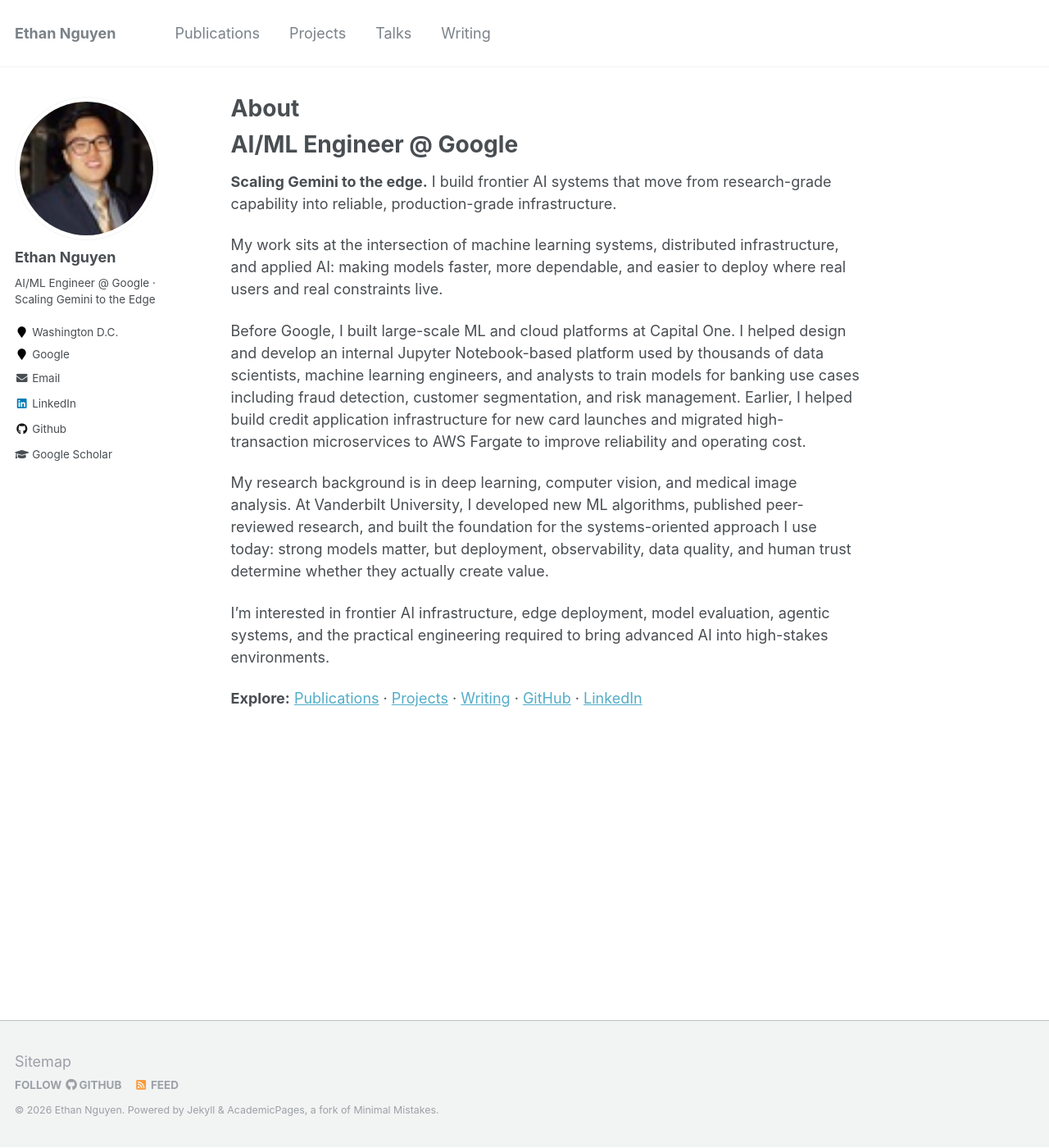
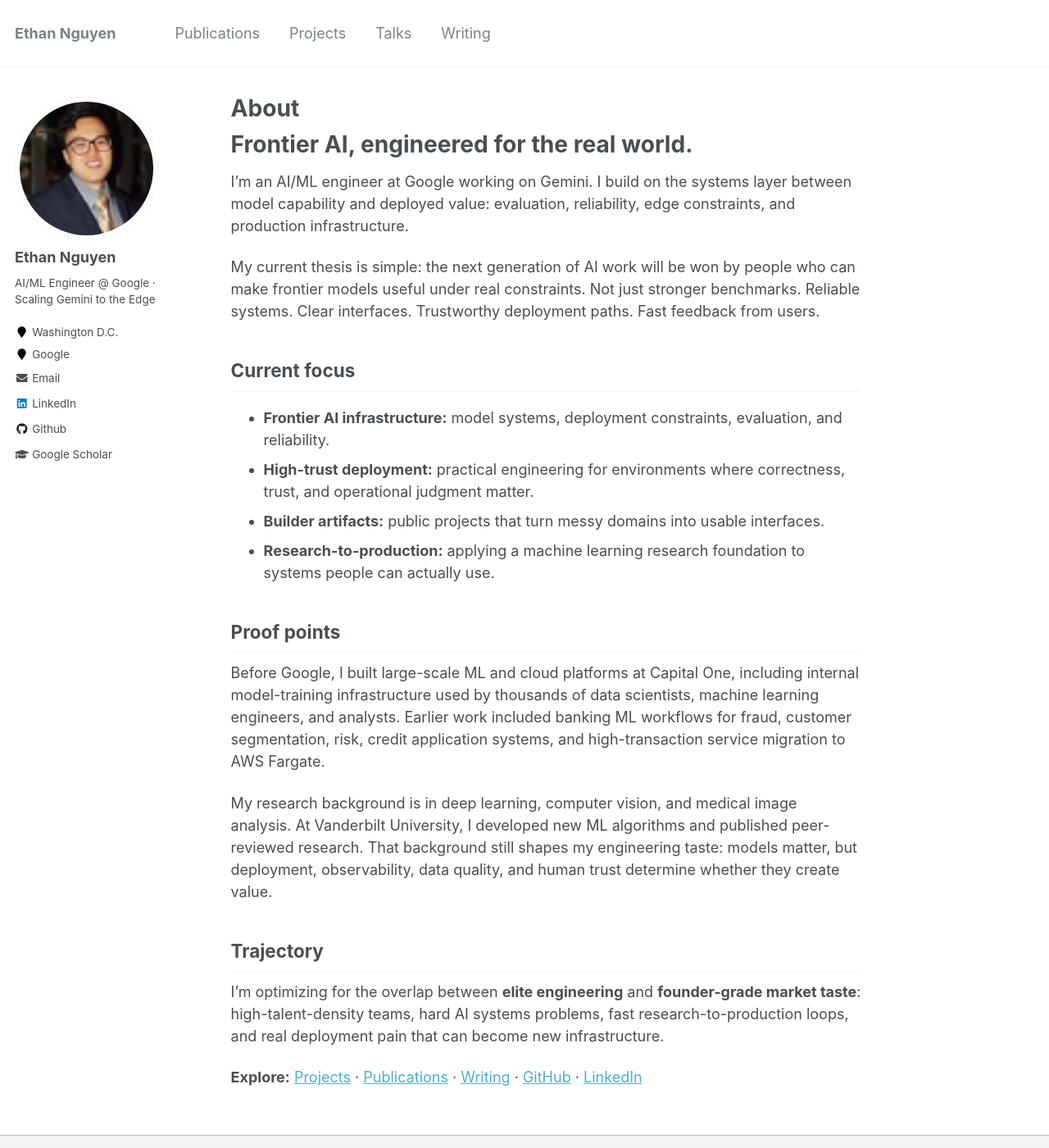
Before and after one commit to EthanHNguyen/ethanhnguyen.github.io, a Jekyll site: the page built from _pages/about.md, in a window 1280 px wide and 1400 px high. Shown: the whole window at 82% size. Built offline with Jekyll 4.4.1, drawn with Linux system fonts in a browser that asks for light colours.

Commit message:
Update homepage from brand strategy brief

```diff
--- a/_pages/about.md
+++ b/_pages/about.md
@@ -8,16 +8,27 @@ redirect_from:
   - /about.html
 ---
 
-# AI/ML Engineer @ Google
+# Frontier AI, engineered for the real world.
 
-**Scaling Gemini to the edge.** I build frontier AI systems that move from research-grade capability into reliable, production-grade infrastructure.
+I’m an AI/ML engineer at Google working on Gemini. I build on the systems layer between model capability and deployed value: evaluation, reliability, edge constraints, and production infrastructure.
 
-My work sits at the intersection of machine learning systems, distributed infrastructure, and applied AI: making models faster, more dependable, and easier to deploy where real users and real constraints live.
+My current thesis is simple: the next generation of AI work will be won by people who can make frontier models useful under real constraints. Not just stronger benchmarks. Reliable systems. Clear interfaces. Trustworthy deployment paths. Fast feedback from users.
 
-Before Google, I built large-scale ML and cloud platforms at Capital One. I helped design and develop an internal Jupyter Notebook-based platform used by thousands of data scientists, machine learning engineers, and analysts to train models for banking use cases including fraud detection, customer segmentation, and risk management. Earlier, I helped build credit application infrastructure for new card launches and migrated high-transaction microservices to AWS Fargate to improve reliability and operating cost.
+## Current focus
 
-My research background is in deep learning, computer vision, and medical image analysis. At Vanderbilt University, I developed new ML algorithms, published peer-reviewed research, and built the foundation for the systems-oriented approach I use today: strong models matter, but deployment, observability, data quality, and human trust determine whether they actually create value.
+- **Frontier AI infrastructure:** model systems, deployment constraints, evaluation, and reliability.
+- **High-trust deployment:** practical engineering for environments where correctness, trust, and operational judgment matter.
+- **Builder artifacts:** public projects that turn messy domains into usable interfaces.
+- **Research-to-production:** applying a machine learning research foundation to systems people can actually use.
 
-I’m interested in frontier AI infrastructure, edge deployment, model evaluation, agentic systems, and the practical engineering required to bring advanced AI into high-stakes environments.
+## Proof points
 
-**Explore:** [Publications](/publications/) · [Projects](/portfolio/) · [Writing](/year-archive/) · [GitHub](https://github.com/EthanHNguyen) · [LinkedIn](https://www.linkedin.com/in/ethan-h-nguyen)
+Before Google, I built large-scale ML and cloud platforms at Capital One, including internal model-training infrastructure used by thousands of data scientists, machine learning engineers, and analysts. Earlier work included banking ML workflows for fraud, customer segmentation, risk, credit application systems, and high-transaction service migration to AWS Fargate.
+
+My research background is in deep learning, computer vision, and medical image analysis. At Vanderbilt University, I developed new ML algorithms and published peer-reviewed research. That background still shapes my engineering taste: models matter, but deployment, observability, data quality, and human trust determine whether they create value.
+
+## Trajectory
+
+I’m optimizing for the overlap between **elite engineering** and **founder-grade market taste**: high-talent-density teams, hard AI systems problems, fast research-to-production loops, and real deployment pain that can become new infrastructure.
+
+**Explore:** [Projects](/portfolio/) · [Publications](/publications/) · [Writing](/year-archive/) · [GitHub](https://github.com/EthanHNguyen) · [LinkedIn](https://www.linkedin.com/in/ethan-h-nguyen)
```
